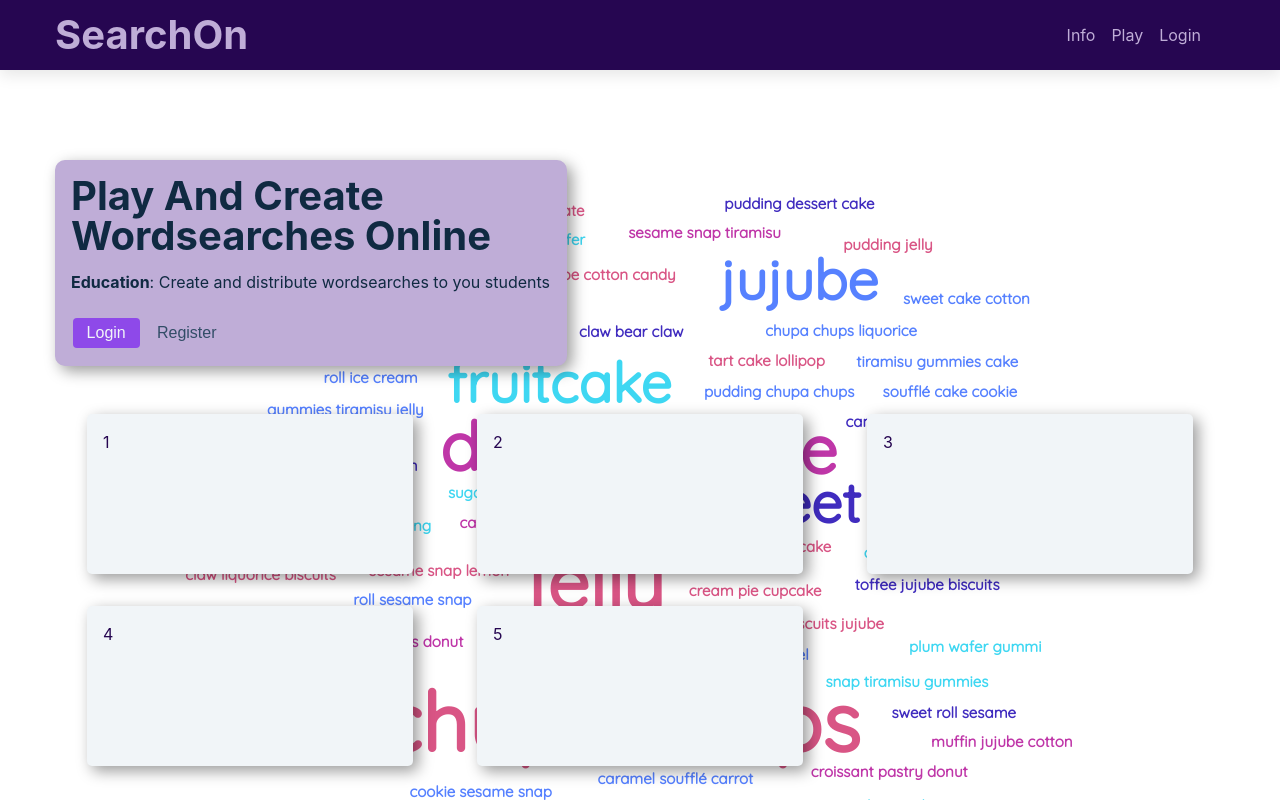
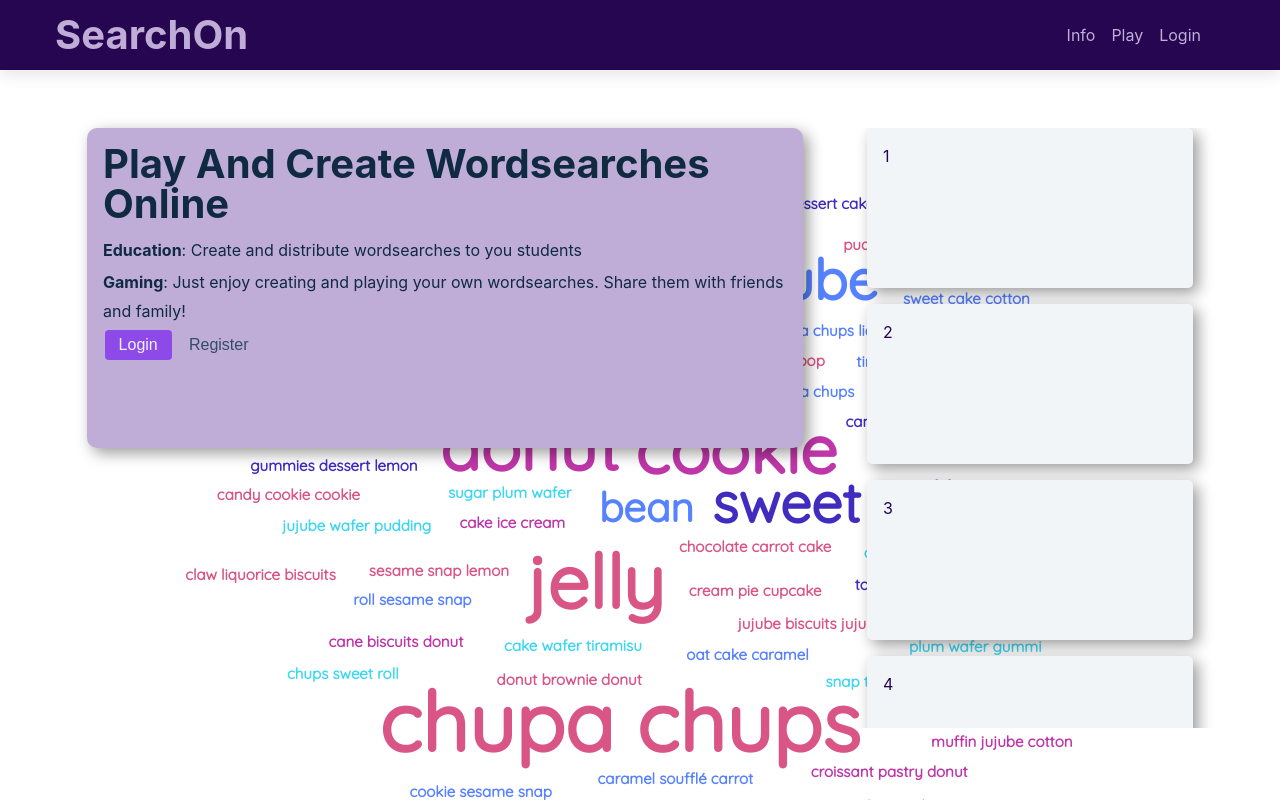
Before and after one commit to sara-gray/search-on, a React (Create React App) app in the folder frontend/: page / in a window 1280 px wide. Built offline with nearby package versions, Linux system fonts and the light colour scheme.

Commit message:
trating up Home page
for different screen sizes

```diff
--- a/frontend/src/index.css
+++ b/frontend/src/index.css
@@ -326,31 +326,63 @@ nav {
 
 .hero-center {
 	position: relative;
-	top: 10rem;
+	top: 8rem;
 	width: 100%;
 	display: grid;
-	align-items: center;
+	grid-template-columns: 1fr;
 }
 
 .hero-info {
 	background-color: var(--clr-primary-light);
 	text-transform: none;
-	max-width: 40vw;
-	margin-bottom: 2rem;
+	margin: 0 2rem 2rem;
+	min-height: 40vh;
 	padding: 1rem;
 	border-radius: 10px;
 	box-shadow: var(--dark-popout);
 }
 .hero-info p {
 	line-height: 1.8;
+	margin-bottom: 0.2rem;
 	color: var(--clr-grey-dark);
 }
 
+@media screen and (min-width: 800px) {
+	/* Bigger screens */
+	.hero-center {
+		grid-template-columns: 2fr 1fr;
+	}
+	.hero-info {
+		max-height: 35vh;
+	}
+}
 .hero-cards {
 	display: grid;
-	grid-template-columns: repeat(3, 1fr);
-	justify-content: center;
-	align-items: center;
+	grid-template-columns: repeat(2, 1fr);
+	max-height: 35vh;
+	overflow-y: scroll;
+}
+
+@media screen and (min-width: 800px) {
+	/* Bigger screens */
+	.hero-center {
+		grid-template-columns: 2fr 1fr;
+	}
+	.hero-info {
+		max-height: 35vh;
+	}
+	.hero-cards {
+		grid-template-columns: 1fr;
+		max-height: 75vh;
+	}
+}
+
+@media screen and (max-width: 600px) {
+	/* Smaller screens */
+	.hero-cards {
+		/* grid-template-columns: 1fr 1fr;
+		max-height: 75vh; */
+	}
 }
 
 .card {
@@ -360,7 +392,7 @@ nav {
 	min-height: var(--medium-card);
 	border: transparent;
 	border-radius: 5px;
-	margin: 1rem 2rem;
+	margin: 0 2rem 1rem;
 	padding: 1rem;
 	cursor: pointer;
 }
--- a/frontend/src/pages/Home.js
+++ b/frontend/src/pages/Home.js
@@ -14,6 +14,10 @@ const Home = () => {
 					<p>
 						<strong>Education</strong>: Create and distribute wordsearches to
 						you students
+					</p>
+					<p>
+						<strong>Gaming</strong>: Just enjoy creating and playing your own
+						wordsearches. Share them with friends and family!
 					</p>
 					<button className='btn primary'>
 						<Link to='/login'>Login</Link>
```
